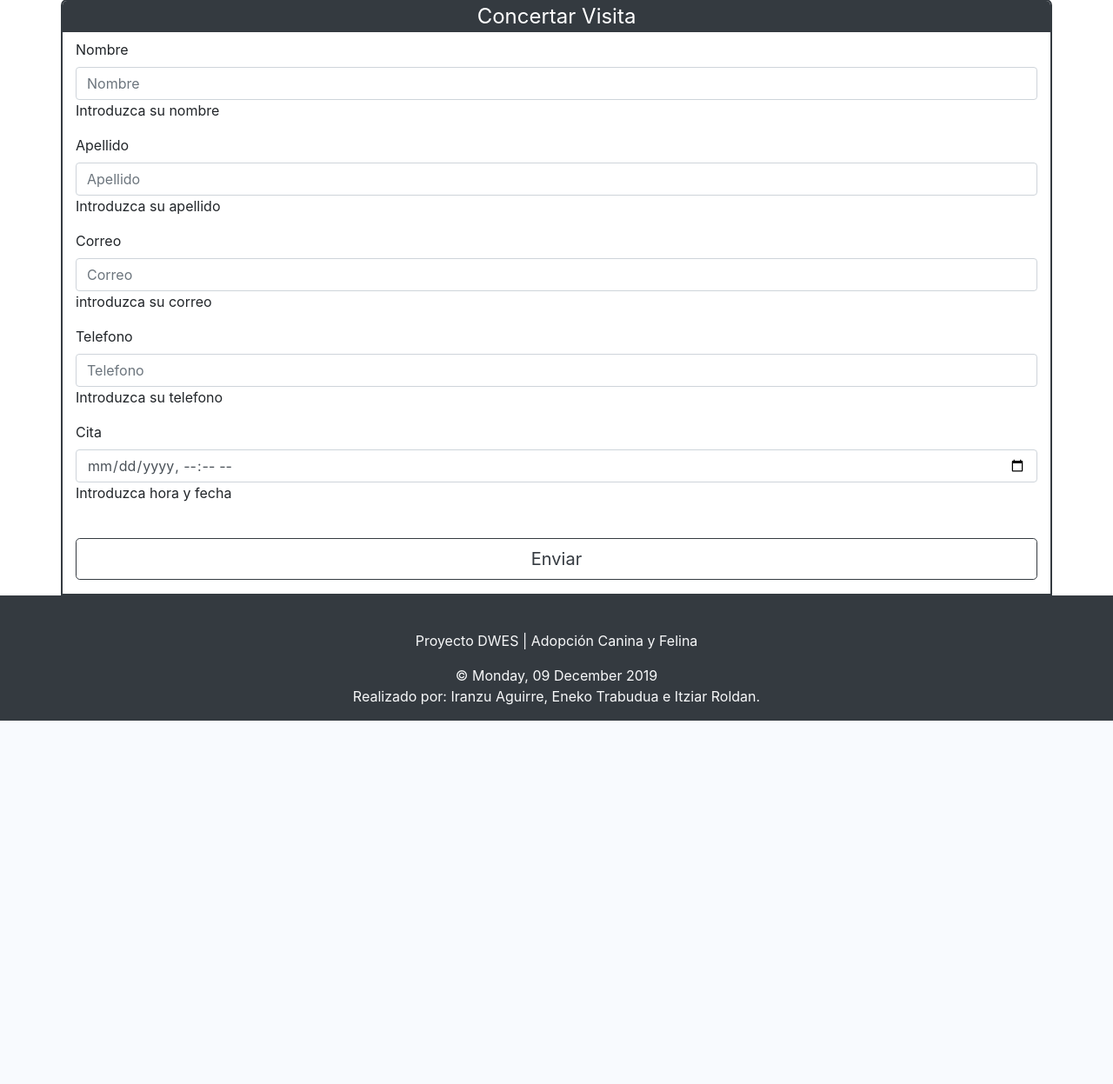
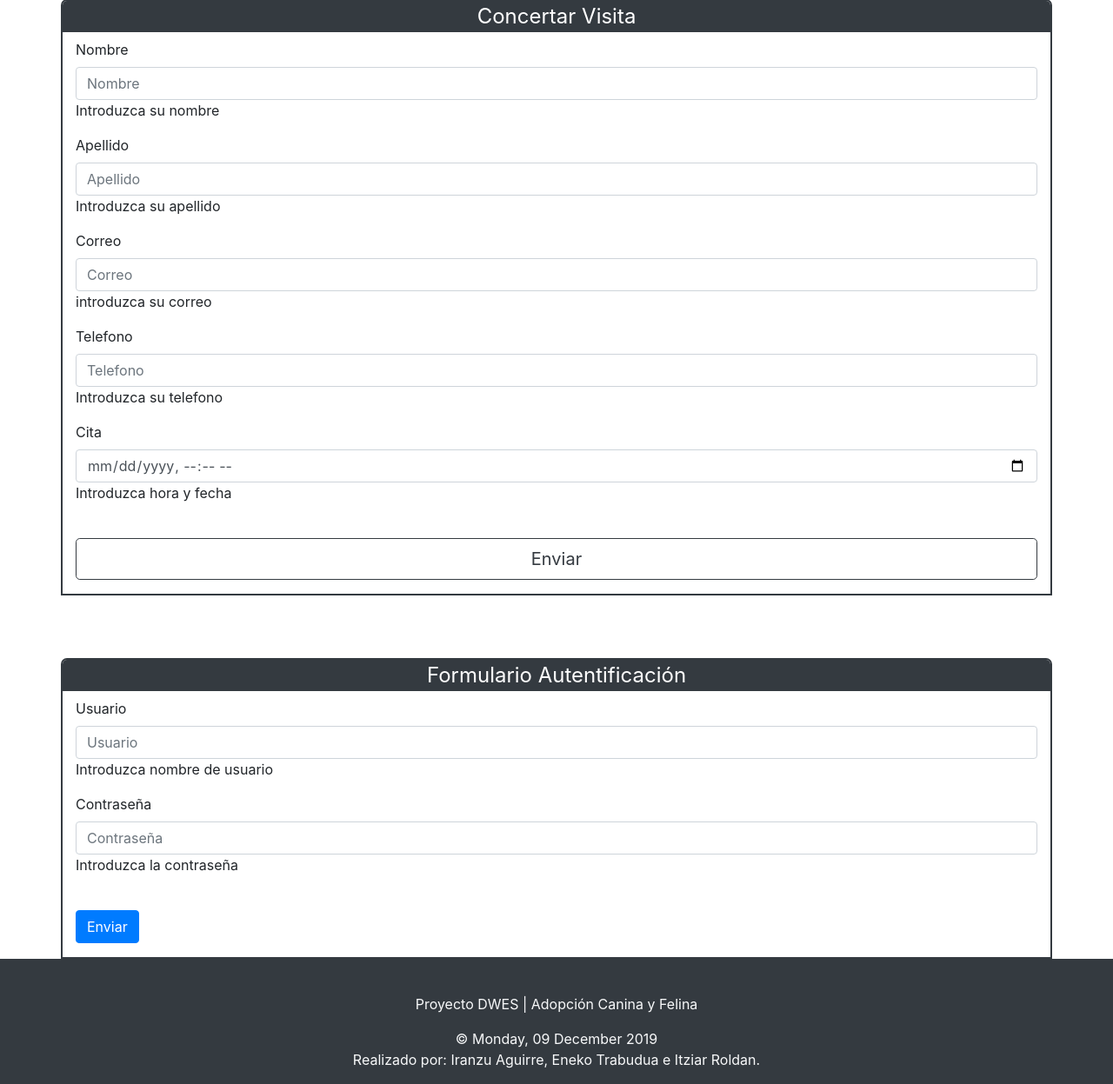
Before and after one commit to EnekoTrabu/ProyectoDWES, a PHP site: page / in a window 1280 px wide. Shown: the part 1249-2496 px from the top of the page at 87% size. Before the commit the page ends 2078 px from the top, so only its background shows below. Run offline with PHP 8.4, Linux system fonts and the light colour scheme.

Commit message:
Añado formulario de autentificacion

```diff
--- a/index.php
+++ b/index.php
@@ -3,7 +3,7 @@ include 'includes/cabecera.php';
 ?>
 
 <div class="container">
-<br><br><br>
+    <br><br><br>
     <div class="row row-cols-1">
         <form class="form-horizontal">
             <fieldset>
@@ -179,6 +179,44 @@ include 'includes/cabecera.php';
             </fieldset>
         </form>
     </div>
+
+    <br><br><br>
+    <div class="row row-cols-1">
+        <form class="form-horizontal">
+            <fieldset>
+
+                <!-- Form Name -->
+                <legend>Formulario Autentificación</legend>
+
+                <!-- Text input-->
+                <div class="form-group">
+                    <label class="col-md-12 control-label" for="usuario">Usuario</label>
+                    <div class="col-md-12">
+                        <input id="usuario" name="usuario" type="text" placeholder="Usuario" class="form-control input-md">
+                        <span class="help-block">Introduzca nombre de usuario</span>
+                    </div>
+                </div>
+
+                <!-- Text input-->
+                <div class="form-group">
+                    <label class="col-md-12 control-label" for="contraseña">Contraseña</label>
+                    <div class="col-md-12">
+                        <input id="contraseña" name="contraseña" type="text" placeholder="Contraseña" class="form-control input-md">
+                        <span class="help-block">Introduzca la contraseña</span>
+                    </div>
+                </div>
+
+                <!-- Button -->
+                <div class="form-group">
+                    <label class="col-md-12 control-label" for="enviar"></label>
+                    <div class="col-md-12">
+                        <button id="enviar" name="enviar" class="btn btn-primary">Enviar</button>
+                    </div>
+                </div>
+
+            </fieldset>
+        </form>
+    </div>
 </div>
 <?php
 include 'includes/pie.php';
```
